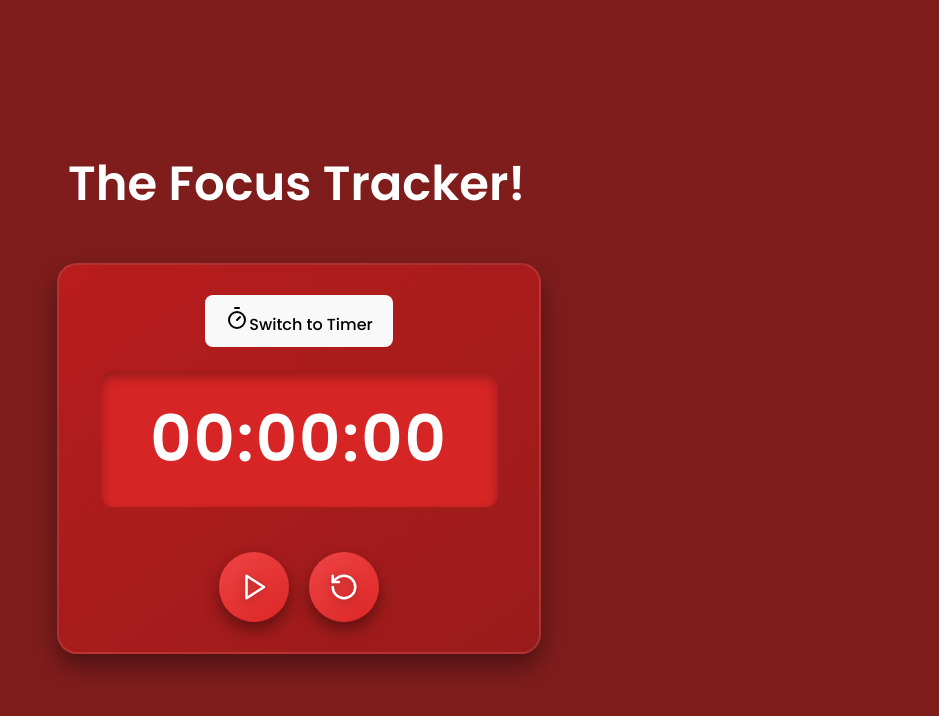
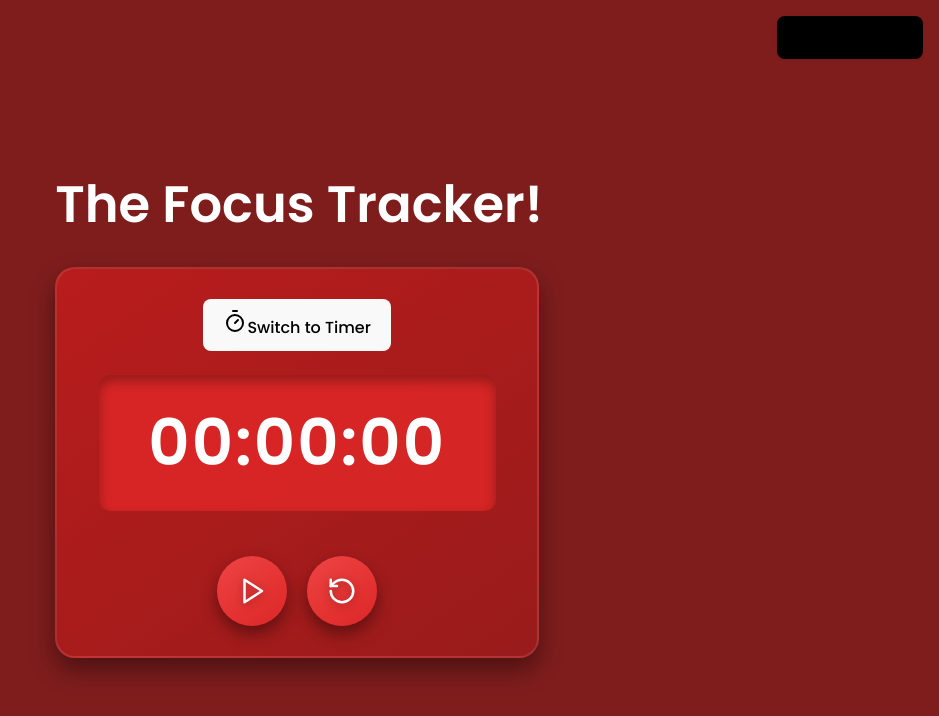
Before and after one commit to MO-fr/Time-Display, a React (Vite) app: page / in a window 1280 px wide. Shown: the top 716 px of the page, without its empty margins (341-1280 px from the left). Built offline with nearby package versions, Linux system fonts and the light colour scheme.

Commit message:
Added a theme selection button and  multiple differnt theme options

```diff
--- a/public/css/Timerpage.css
+++ b/public/css/Timerpage.css
@@ -32,12 +32,14 @@ body {
   transition: transform 0.3s ease-in-out, box-shadow 0.3s ease-in-out;
 }
 
+
 .timer-card:hover {
   transform: translateY(-5px);
   box-shadow: 0 16px 32px rgba(0, 0, 0, 0.5);
 }
 
 button {
+  position: relative;
   border-radius: 8px;
   border: 1px solid transparent;
   padding: 0.6em 1.2em;
@@ -276,4 +278,150 @@ button {
 }
 
 
-/* test */
+
+
+/* Theme colors */
+
+/* Default Theme */
+/* Default Theme */
+.default-theme {
+  background-color: #7f1d1d;
+}
+
+/* Sunset Theme */
+.sunset-theme {
+  background: linear-gradient(to right, #fb923c, #db2777);
+  color: #ffffff;
+}
+
+/* Ocean Theme */
+.ocean-theme {
+  background: linear-gradient(to right, #3b82f6, #2dd4bf);
+  color: #ffffff;
+}
+
+/* Forest Theme */
+.forest-theme {
+  background: linear-gradient(to right, #16a34a, #10b981);
+  color: #ffffff;
+}
+
+/* Galaxy Theme */
+.galaxy-theme {
+  background: linear-gradient(to right, #6d28d9, #4c1d95);
+  color: #ffffff;
+}
+
+/* Candy Theme */
+.candy-theme {
+  background: linear-gradient(to right, #f472b6, #fbbf24);
+  color: #111827;
+}
+
+/* Fade-in animation for the dropdown */
+@keyframes fadeIn {
+  from {
+    opacity: 0;
+    transform: translateY(-10px);
+  }
+  to {
+    opacity: 1;
+    transform: translateY(0);
+  }
+}
+
+/* Apply animation to the dropdown */
+.absolute {
+  animation: fadeIn 0.3s ease-in-out;
+}
+
+/* Smooth theme transition */
+body {
+  transition: background 0.5s ease, color 0.5s ease;
+}
+
+.modal-backdrop {
+  position: fixed;
+  top: 0;
+  left: 0;
+  right: 0;
+  bottom: 0;
+  background-color: rgba(0, 0, 0, 0.4);
+  backdrop-filter: blur(4px);
+  display: flex;
+  align-items: center;
+  justify-content: center;
+  z-index: 50;
+}
+
+.modal-content {
+  background: white;
+  border-radius: 0.5rem;
+  box-shadow: 0 20px 25px -5px rgba(0, 0, 0, 0.1), 0 10px 10px -5px rgba(0, 0, 0, 0.04);
+  width: 24rem;
+  max-width: 90vw;
+  position: relative;
+  z-index: 51;
+}
+
+.modal-header {
+  display: flex;
+  align-items: center;
+  justify-content: space-between;
+  padding: 1rem;
+  border-bottom: 1px solid #e5e7eb;
+}
+
+.modal-title {
+  font-size: 1.125rem;
+  font-weight: 600;
+  color: #111827;
+}
+
+.close-button {
+  padding: 0.25rem;
+  border-radius: 9999px;
+  transition: background-color 0.2s;
+}
+
+.close-button:hover {
+  background-color: #f3f4f6;
+}
+
+.theme-grid {
+  padding: 1rem;
+  display: grid;
+  gap: 0.75rem;
+}
+
+.theme-button {
+  width: 100%;
+  padding: 0.75rem;
+  border-radius: 0.375rem;
+  display: flex;
+  align-items: center;
+  justify-content: space-between;
+  transition: opacity 0.2s;
+}
+
+.theme-button:hover {
+  opacity: 0.9;
+}
+
+.trigger-button {
+  position: fixed;
+  top: 1rem;
+  right: 1rem;
+  display: flex;
+  align-items: center;
+  gap: 0.5rem;
+  padding: 0.5rem;
+  background: rgb(0, 0, 0);
+  border-radius: 0.5rem;
+  box-shadow: 0 1px 3px rgba(0, 0, 0, 0.1);
+  transition: background-color 0.2s;
+}
+
+.trigger-button:hover {
+  background-color: darkred;
+}
--- a/src/App.jsx
+++ b/src/App.jsx
@@ -1,13 +1,18 @@
 import React from 'react';
-import Timerpage from './components/Timerlogic.jsx'; // Import your Timerpage component
+import ThemeDropdown from './components/ThemeDropdown.jsx'; // Import the ThemeDropdown component
+import Timerpage from './components/Timerlogic.jsx'; // Your main component
 
-function App() {
+const App = () => {
   return (
-    <div className="App">
-      <h1 className='title'>The Focus Tracker!</h1>
-      <Timerpage />
+    <div className="min-h-screen p-8">
+      {/* Add the ThemeDropdown */}
+      <ThemeDropdown />
+
+      {/* Your existing app content */}
+      <h1 className="text-4xl font-bold text-center mt-10">The Focus Tracker!</h1>
+      <Timerpage /> {/* Your main app logic */}
     </div>
   );
-}
+};
 
 export default App;
--- /dev/null
+++ b/src/components/ThemeDropdown.jsx
@@ -0,0 +1,109 @@
+import React, { useState } from 'react';
+import { Palette, Moon, Sun, Droplet, Sparkles, ChevronDown, X } from 'lucide-react';
+
+const ThemeDropdown = () => {
+  // State to control whether the theme menu is open or closed
+  const [isOpen, setIsOpen] = useState(false);
+
+  // State to store the currently selected theme
+  const [theme, setTheme] = useState('default');
+
+  // List of themes, all with a name, styling, and an icon
+  const themes = [
+    {
+      name: 'Default', // Theme name
+      value: 'default', // Theme identifier
+      background: 'bg-red-800', // Background color (dark red)
+      text: 'text-white', // Text color (white)
+      icon: <Sun className="w-4 h-4" />, // Sun icon representing the default theme
+    },
+    {
+      name: 'Sunset',
+      value: 'sunset',
+      background: 'bg-gradient-to-r from-orange-400 to-pink-600',
+      text: 'text-white',
+      icon: <Palette className="w-4 h-4" />,
+    },
+    {
+      name: 'Ocean',
+      value: 'ocean',
+      background: 'bg-gradient-to-r from-blue-500 to-teal-400',
+      text: 'text-white',
+      icon: <Droplet className="w-4 h-4" />,
+    },
+    {
+      name: 'Forest',
+      value: 'forest',
+      background: 'bg-gradient-to-r from-green-600 to-emerald-500',
+      text: 'text-white',
+      icon: <Moon className="w-4 h-4" />,
+    },
+    {
+      name: 'Galaxy',
+      value: 'galaxy',
+      background: 'bg-gradient-to-r from-purple-800 to-indigo-900',
+      text: 'text-white',
+      icon: <Sparkles className="w-4 h-4" />,
+    },
+    {
+      name: 'Candy',
+      value: 'candy',
+      background: 'bg-gradient-to-r from-pink-400 to-yellow-300',
+      text: 'text-gray-900',
+      icon: <Palette className="w-4 h-4" />,
+    },
+  ];
+
+  // Function to change the theme when a user clicks on an option
+  const handleThemeChange = (selectedTheme) => {
+    setTheme(selectedTheme); // Update the theme state with the selected one
+    document.body.className = `${selectedTheme}-theme`; // Apply the selected theme to the webpage
+    setIsOpen(false); // Close the theme menu after selecting
+  };
+
+  return (
+    <>
+      {/* Button that opens the theme selection menu */}
+      <button onClick={() => setIsOpen(true)} className="trigger-button">
+        <Palette className="w-5 h-5 text-gray-700" /> {/* Theme selection icon */}
+        <span className="text-sm font-medium text-gray-700">Themes</span> {/* Button text */}
+        <ChevronDown className="w-4 h-4 text-gray-700" /> {/* Small down arrow icon */}
+      </button>
+
+      {/* Only show the theme selection menu if isOpen is true */}
+      {isOpen && (
+        <>
+          {/* Dark background overlay (closes the menu when clicked outside) */}
+          <div className="modal-backdrop" onClick={() => setIsOpen(false)}></div>
+
+          {/* The actual theme selection popup */}
+          <div className="modal-content" onClick={(e) => e.stopPropagation()}>
+            {/* Header of the theme menu */}
+            <div className="modal-header">
+              <h2 className="modal-title">Choose a Theme!</h2> {/* Title text */}
+              <button onClick={() => setIsOpen(false)} className="close-button">
+                <X className="w-5 h-5 text-gray-500" /> {/* X icon for closing the menu */}
+              </button>
+            </div>
+
+            {/* Container for the list of themes */}
+            <div className="theme-grid">
+              {themes.map((themeOption) => (
+                <button
+                  key={themeOption.value} // Each button needs a unique key
+                  onClick={() => handleThemeChange(themeOption.value)} // Call function to change theme
+                  className={`theme-button ${themeOption.background} ${themeOption.text}`} // Apply theme colors
+                >
+                  <span className="text-sm font-medium">{themeOption.name}</span> {/* Display theme name */}
+                  {themeOption.icon} {/* Display theme icon */}
+                </button>
+              ))}
+            </div>
+          </div>
+        </>
+      )}
+    </>
+  );
+};
+
+export default ThemeDropdown;
```
Lines whose indentation alone changed are shown as unchanged.
